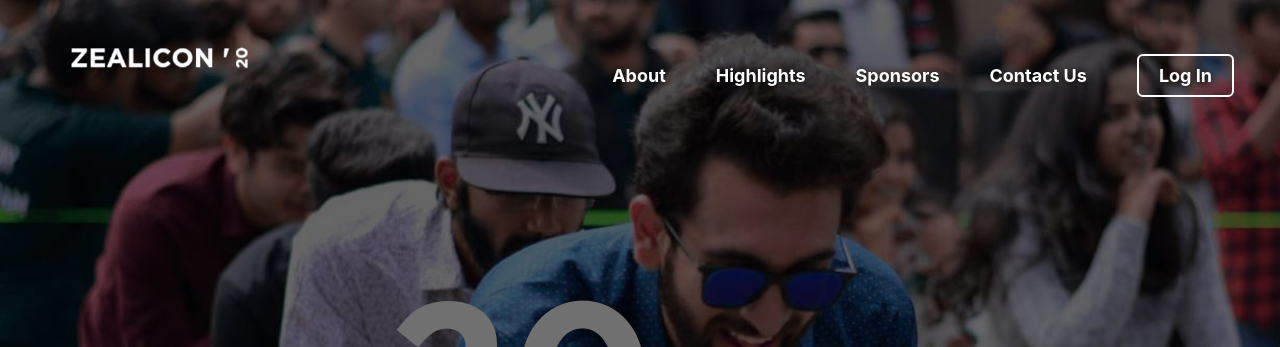
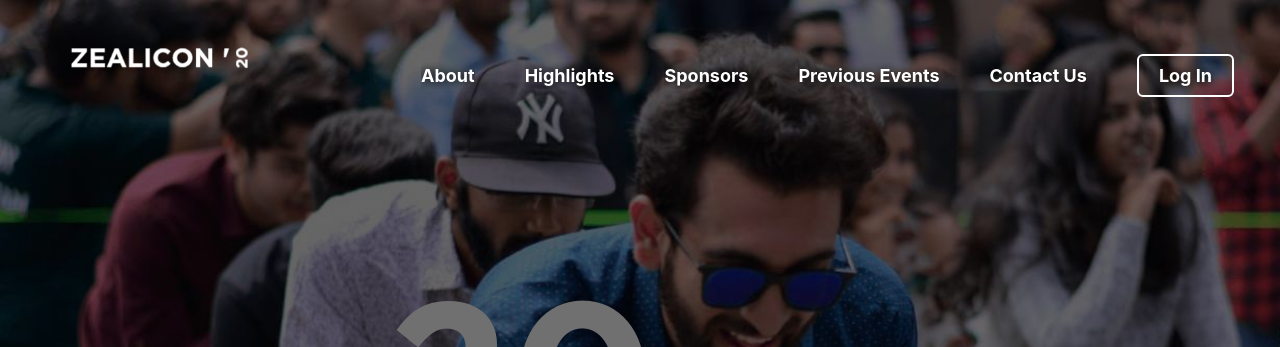
Before and after one commit to sraghuvanshi/Zealicon-Beta, a plain HTML site: page index.html in a window 1280 px wide. Shown: the top 347 px of the page. Drawn offline with nearby package versions, Linux system fonts and the light colour scheme.

Commit message:
Previous Events button added

```diff
--- a/index.html
+++ b/index.html
@@ -47,6 +47,7 @@
             <a class="hide" href="#about">About</a>
             <a class="hide" href="#highlights">Highlights</a>
             <a class="hide" href="#sponsors">Sponsors</a>
+            <a class="hide" target="_blank" href="http://zealicon2019.surge.sh/">Previous Events</a>
             <a class="hide" href="#contact">Contact Us</a>
             <a class="login hide" href="#comingsoon">Log In</a>
             <!-- <button class="full" onclick="openNav()"><i class="fal fa-bars"></i></button> -->
@@ -65,6 +66,7 @@
             <li><a class="b-link" href="#about">About</a></li>
             <li><a class="b-link" href="#highlights">Highlights</a></li>
             <li><a class="b-link" href="#sponsors">Sponsors</a></li>
+            <li><a class="b-link" target="_blank" href="http://zealicon2019.surge.sh/">Previous Events</a></li>
             <li><a class="b-link" href="#contact">Contact Us</a></li>
             <li><a class="b-link" href="#comingsoon">Log In</a></li>
         </div>
```
